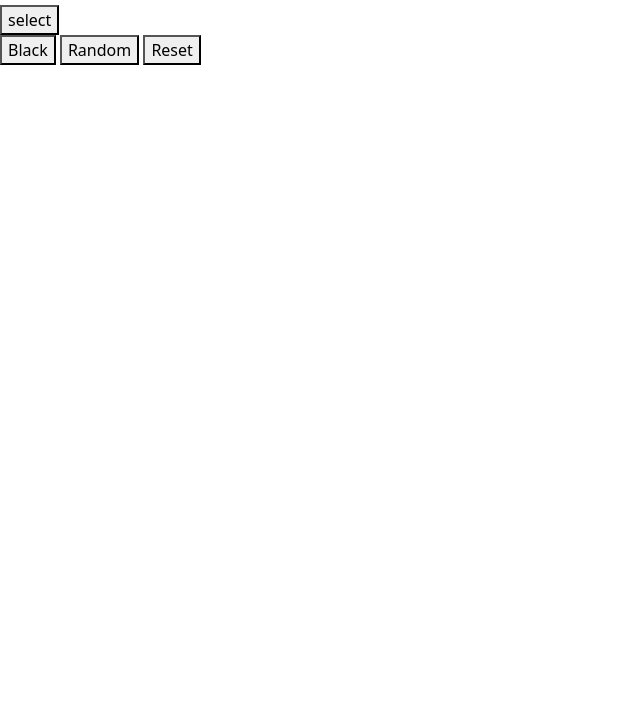
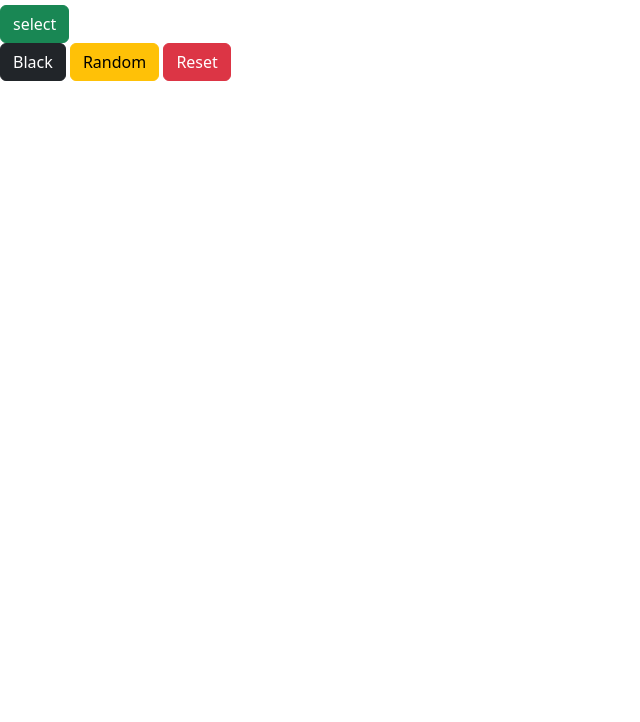
Before and after one commit to Kadunapikin/etch_a_sketch, a plain HTML site: page index.html in a window 1280 px wide. Shown: the part 78-800 px from the top of the page, without its empty margins (0-640 px from the left). Drawn offline with nearby package versions, Linux system fonts and the light colour scheme.

Commit message:
add boostrap style to buttons

```diff
--- a/index.html
+++ b/index.html
@@ -12,13 +12,13 @@
     <h1>Etch A Sketch</h1>
     <div class="header">
         <h6>Select the size</h6>
-        <button>select</button>
+        <button class="btn btn-success">select</button>
     </div>
     <div class="container"></div>
     <div class="footer">
-        <button>Black</button>
-        <button>Random</button>
-        <button>Reset</button>
+        <button class="btn btn-dark">Black</button>
+        <button class="btn btn-warning">Random</button>
+        <button class="btn btn-danger">Reset</button>
     </div>
 
     <script src="main.js"></script>
```
